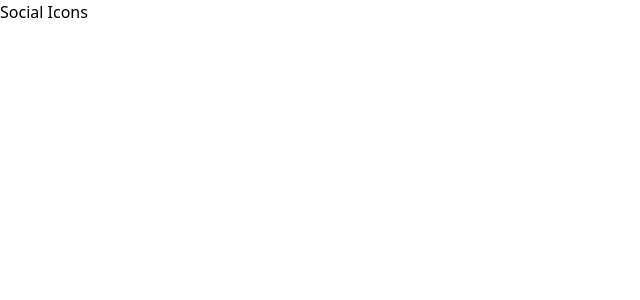
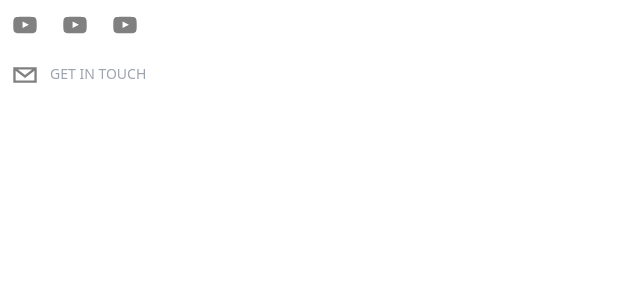
Before and after one commit to ImShashwat001/next-portfolio, a Next.js app: page / in a window 1280 px wide. Shown: the top 300 px of the page, without its empty margins (0-640 px from the left). Built offline with nearby package versions, Linux system fonts and the light colour scheme.

Commit message:
27-12 updates

```diff
--- a/components/Header.tsx
+++ b/components/Header.tsx
@@ -1,11 +1,36 @@
-import React from 'react'
+import React from 'react';
+import { SocialIcon } from 'react-social-icons';
 
 type Props = {}
 
 export default function({}: Props) {
   return (
+    <header>
+
+    <div className='flex flex-row items-center'>
+    <SocialIcon url="https://www.youtube.com/sonnysangha"
+    fgColor='gray'
+    bgColor='transparent'
+    />
+    <SocialIcon url="https://www.youtube.com/sonnysangha"
+    fgColor='gray'
+    bgColor='transparent'
+    />
+    <SocialIcon url="https://www.youtube.com/sonnysangha"
+    fgColor='gray'
+    bgColor='transparent'
+    />
+    </div>
     <div>
-        Social Icons
+      <SocialIcon
+        className="cursor-pointer"
+        network="email"
+        fgColor="gray"
+        bgColor="transparent"
+      />
+      <p className='uppercase hidden md:inline-flex text-sm text-gray-400'>Get in Touch</p>
     </div>
+
+    </header>
   )
 }
```
